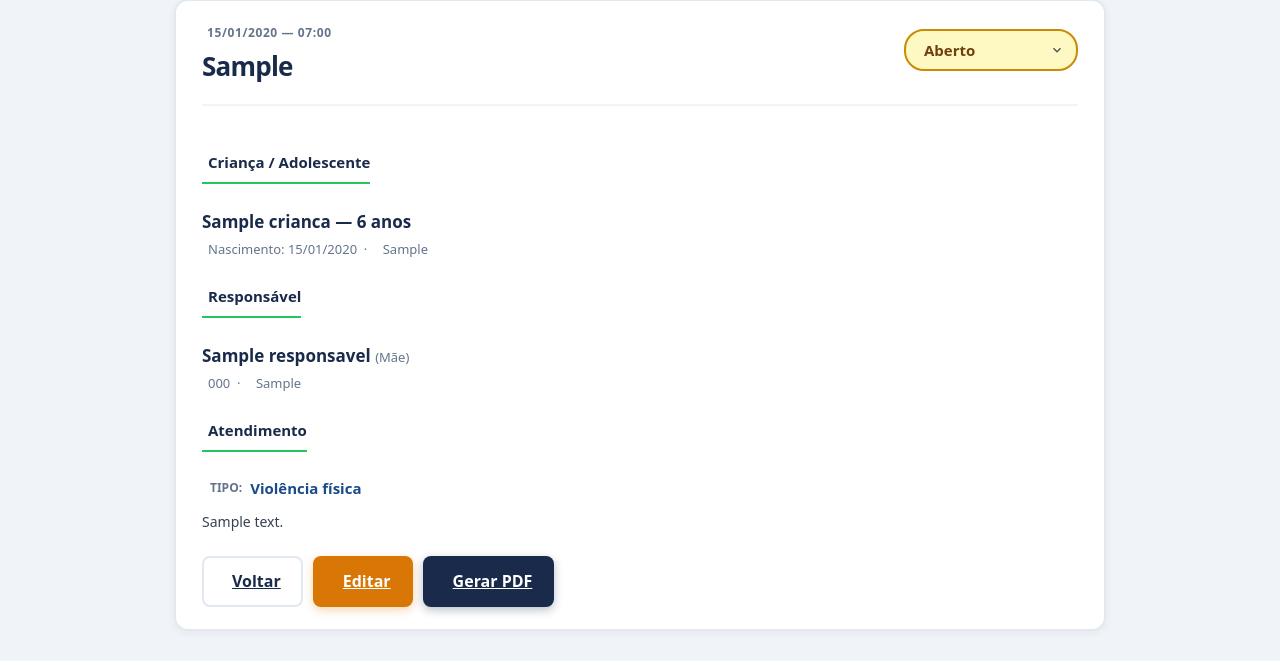
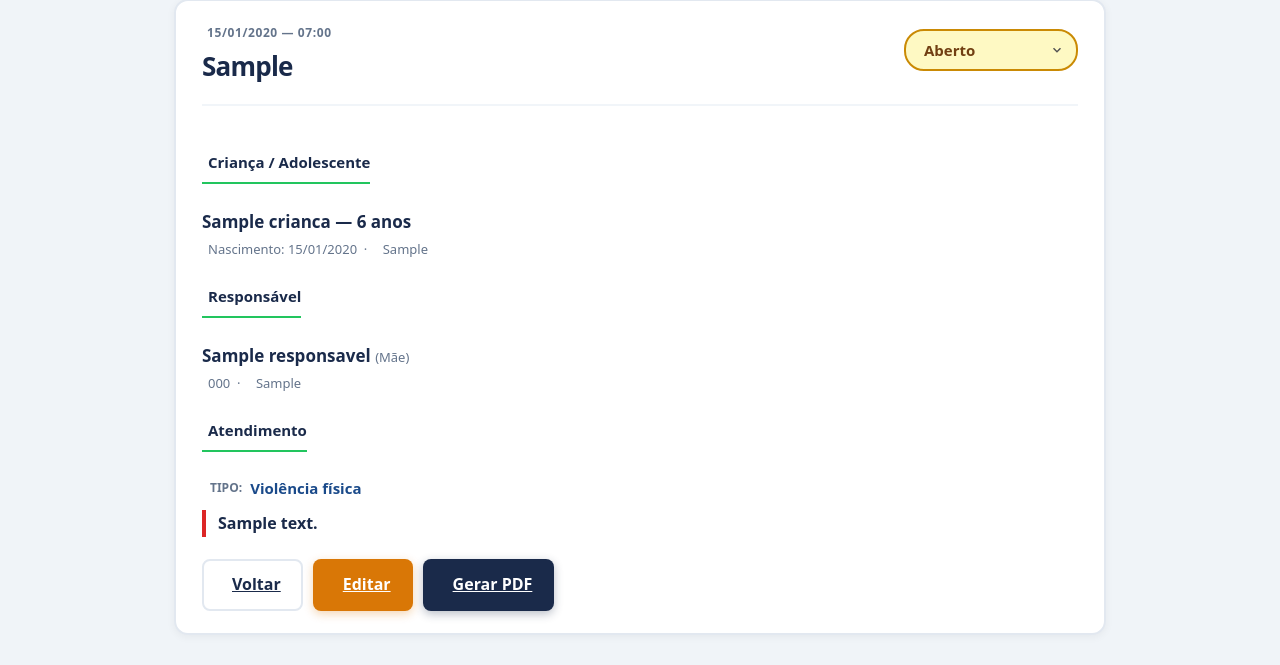
Before and after one commit to edilsondata/Projeto_CT, a Django app: page /atendimentos/1/ in a window 1280 px wide. Shown: the part 145-810 px from the top of the page. Run offline with Django 5.2, Linux system fonts and the light colour scheme; a user stored in the database is signed in; tables that the repository leaves empty hold one stand-in row (values such as "Sample post"); some libraries are stand-ins or nearby versions.

Commit message:
Descrição da ficha com letra maior, negrito e borda vermelha

```diff
--- a/atendimentos/templates/atendimentos/detalhe.html
+++ b/atendimentos/templates/atendimentos/detalhe.html
@@ -51,7 +51,7 @@
     <span style="font-weight:600;color:#374151">{{ atendimento.get_encaminhamento_display }}</span>
   </p>
   {% endif %}
-  <p style="font-size:14px;color:#374151;line-height:1.7;margin-top:10px">{{ atendimento.descricao }}</p>
+  <p style="font-size:16px;font-weight:700;color:#1a2a4a;line-height:1.7;margin-top:10px;border-left:4px solid #dc2626;padding-left:12px;">{{ atendimento.descricao }}</p>
 
   <div class="btn-row">
     <a href="/atendimentos/" class="btn-ghost"><i class="ti ti-arrow-left"></i> Voltar</a>
```
